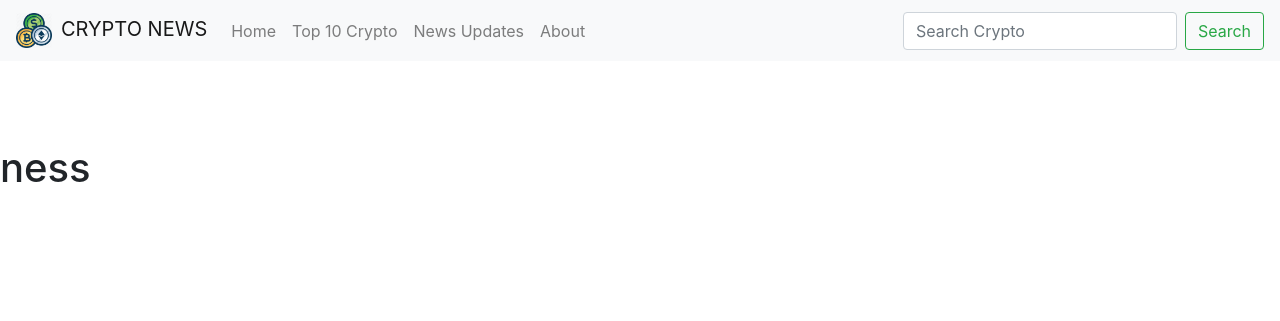
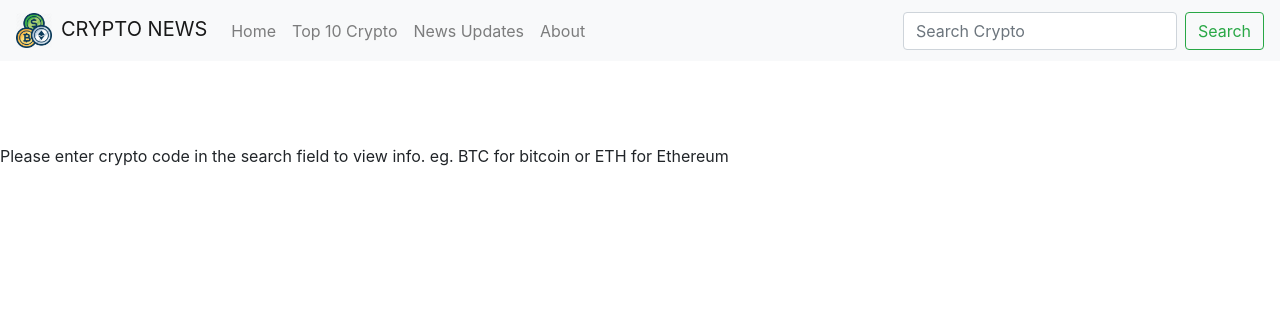
Before and after one commit to alexkwashie/Crypto-News-Site, a Django app: page /prices/ in a window 1280 px wide. Shown: the top 321 px of the page. Run offline with Django 3.2, Linux system fonts and the light colour scheme; some libraries are stand-ins or nearby versions.

Commit message:
final section

```diff
--- a/Crypto/templates/prices.html
+++ b/Crypto/templates/prices.html
@@ -4,8 +4,14 @@
 {% block content %}
 
 <br><br><br><br>
+{% if notfound %}
+    {{ notfound }}
 
-    <h1>{{ notfound }}</h1>
+{% else %}
+
+   {% if searchoutput %}
+           {{ quote }} invalid search result
+    {% endif %}
 
     {% for key, value in searchoutput.DISPLAY.items %}
     <div class="jumbotron-fluid">
@@ -20,5 +26,5 @@
     {{searchoutput}}
 
     {% endfor %}
-
+{% endif %}
  {% endblock%}
--- a/Crypto/views.py
+++ b/Crypto/views.py
@@ -39,10 +39,11 @@ def prices(request):
 
         search1 = request.POST['search'] #coin search from the search input
         search1 = search1.upper() #convert any input to capital
+        quote = request.POST['search']
         search_request = requests.get("https://min-api.cryptocompare.com/data/pricemultifull?fsyms="+search1+"&tsyms=GBP")
         search_output = json.loads(search_request.content)# convert api content to json
-        return render(request, 'prices.html', {'search': search1, 'searchoutput': search_output, 'api3': api3})
+        return render(request, 'prices.html', {'quote': quote, 'searchoutput': search_output, 'api3': api3})
 
     else:
-        nwinfo = "ness"
-        return render(request, 'prices.html', {'notfound': nwinfo})
+        notfound = "Please enter crypto code in the search field to view info. eg. BTC for bitcoin or ETH for Ethereum"
+        return render(request, 'prices.html', {'notfound': notfound})
```
